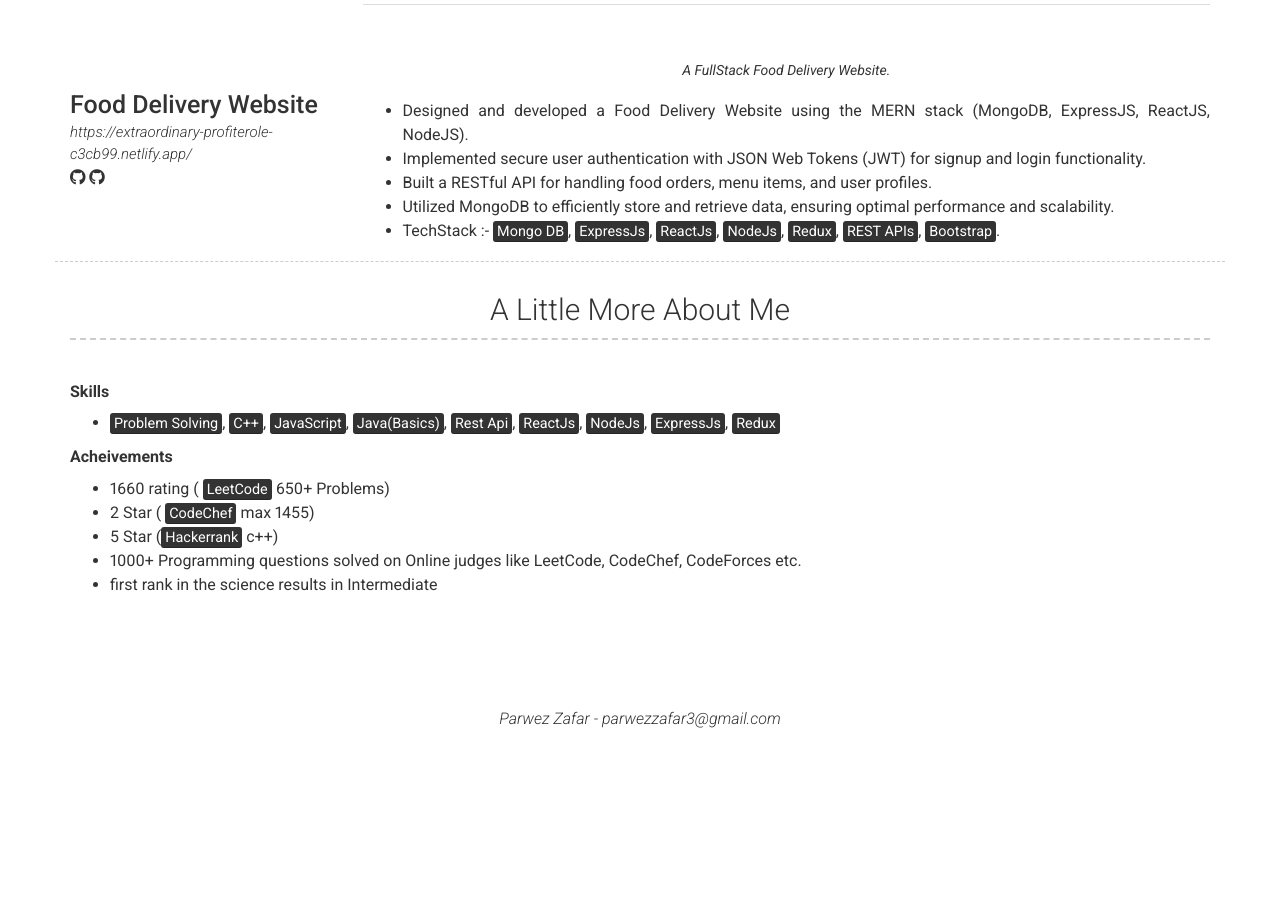
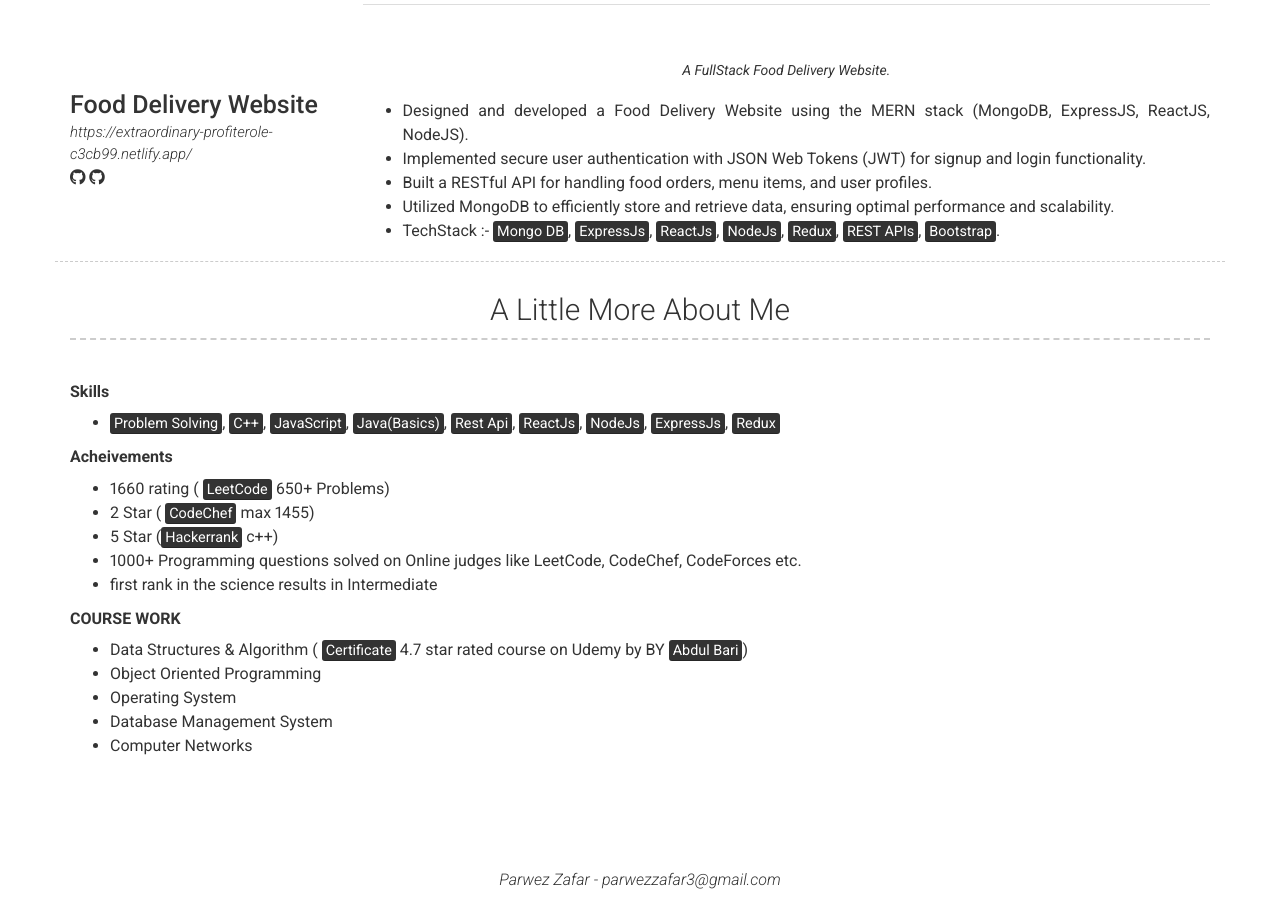
Before and after one commit to parwez-zafar/my-portfolio, a Jekyll site: the page built from index.md, in a window 1280 px wide and 900 px high, scrolled down 2023 px. Built offline with Jekyll 4.4.1, drawn with Linux system fonts in a browser that asks for light colours; nearby versions of some CDN libraries; before the commit the page ends 2761 px from its top, so only the background shows below that.

Commit message:
added course work

```diff
--- a/_config.yml
+++ b/_config.yml
@@ -179,6 +179,12 @@ content:
       - 1000+ Programming questions solved on Online judges like LeetCode, CodeChef, CodeForces etc.
       - first rank in the science results in Intermediate
 
+      **COURSE WORK**
+        - Data Structures & Algorithm ([ <mark>Certificate</mark> ](https://www.udemy.com/certificate/UC-a1b7f681-7a57-41e8-a5b2-f8275cbd28bb/) 4.7 star rated course on Udemy by BY <mark>Abdul Bari</mark>)
+        - Object Oriented Programming
+        - Operating System
+        - Database Management System
+        - Computer Networks
 # Footer
 footer_show_references: false
 # references_title: References on request (Override references text)
```
